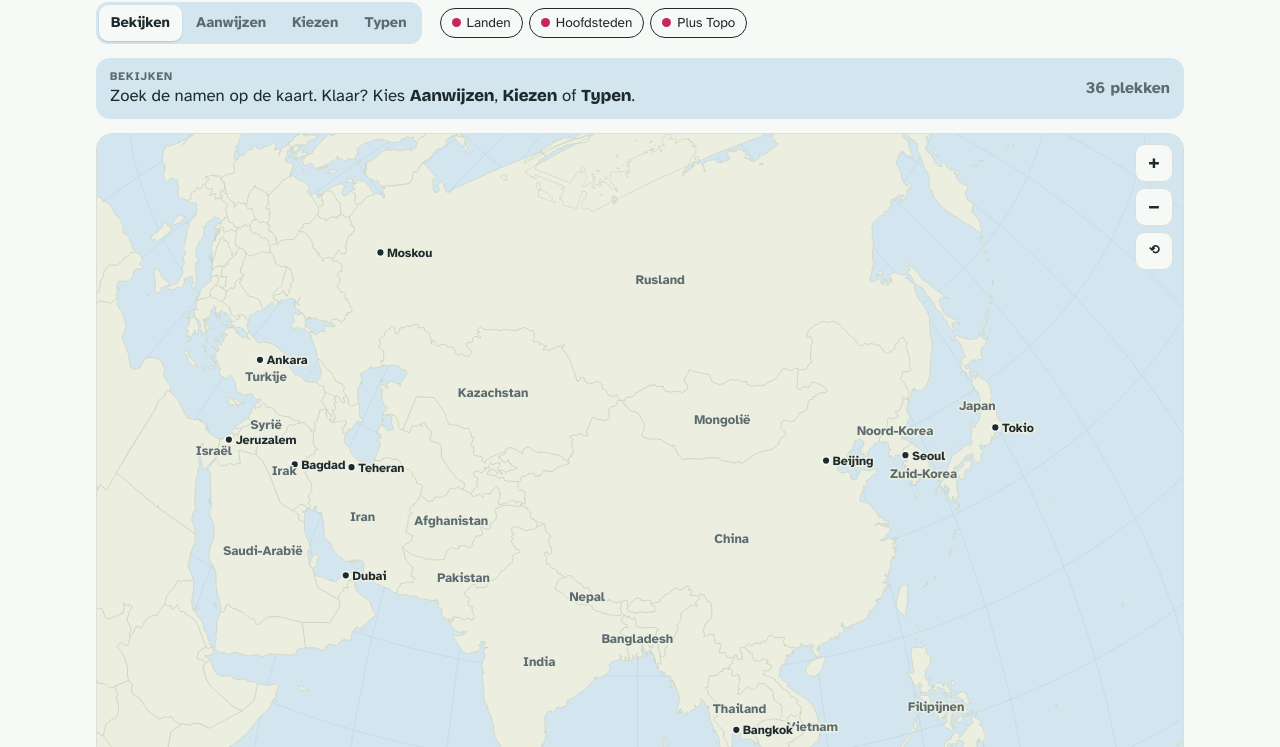
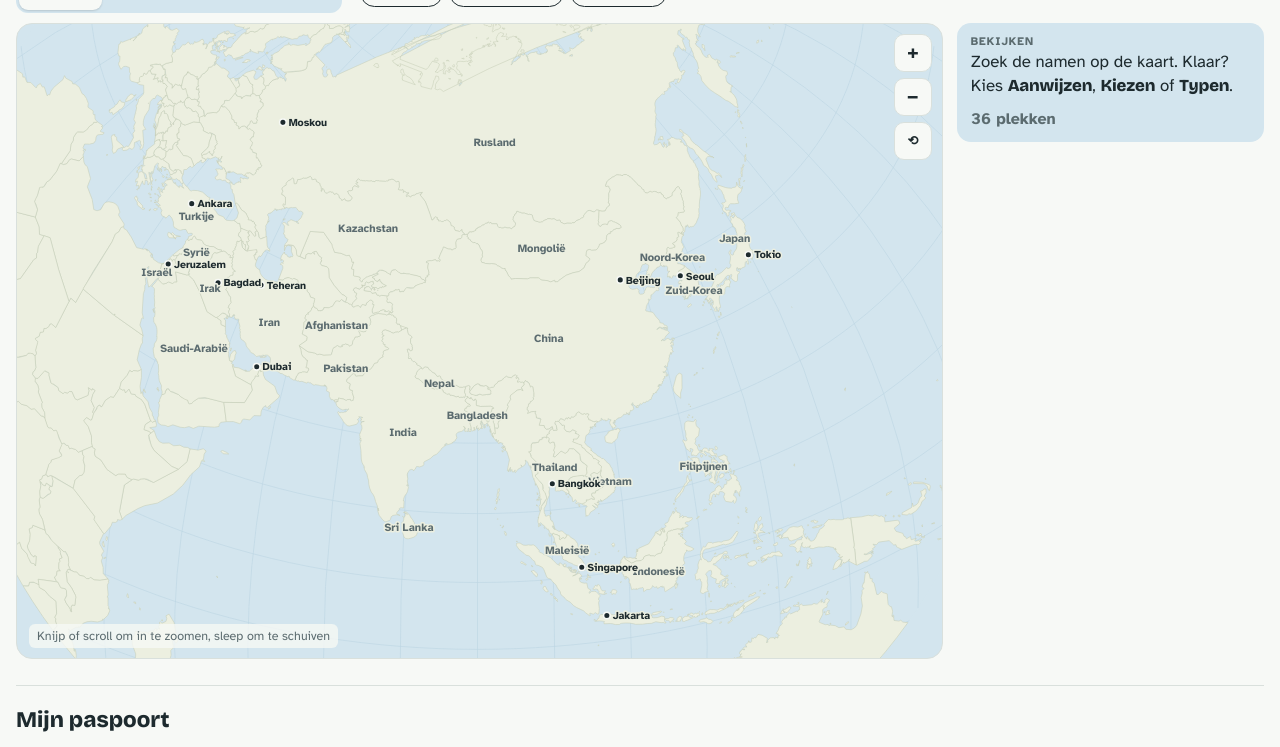
Before and after one commit to erikhupkes-stack/erikhupkes.github.io, a plain HTML site: page spellen/topotrainer-azie.html in a window 1280 px wide. Shown: the part 129-876 px from the top of the page. Drawn offline with nearby package versions, Linux system fonts and the light colour scheme.

Commit message:
Topotrainers: kaart vult het scherm op laptops
Op brede schermen staan de vraag en antwoorden in een kolom naast de
kaart en past alles zonder scrollen in beeld. Op telefoons blijft de
indeling onder elkaar. Ook 'Welk land is dit?' in plaats van 'Welke land'.

Co-Authored-By: Claude Opus 5.5 <noreply@anthropic.com>
Claude-Session: https://claude.ai/code/session_01C1dMZhP4qwz97fcCGRQy42

```diff
--- a/spellen/topotrainer-azie.html
+++ b/spellen/topotrainer-azie.html
@@ -67,7 +67,7 @@ button:focus-visible,input:focus-visible{outline:3px solid var(--accent);outline
 .btn{border:0;background:var(--ink);color:var(--paper);padding:9px 16px;border-radius:10px;font-weight:700}
 .btn.ghost{background:transparent;color:var(--ink);border:1.5px solid var(--border)}
 .mapbox{position:relative;border-radius:16px;overflow:hidden;background:var(--sea);border:1px solid var(--line);touch-action:none}
-#map{display:block;width:100%;height:auto;cursor:crosshair}
+#map{cursor:crosshair}
 .zoom{position:absolute;right:10px;top:10px;display:flex;flex-direction:column;gap:6px}
 .zoom button{width:38px;height:38px;border-radius:10px;border:1px solid var(--line);background:var(--paper);font-size:1.2rem;font-weight:700;display:grid;place-items:center}
 .hint{position:absolute;left:12px;bottom:10px;font-size:.78rem;color:var(--muted);background:color-mix(in srgb,var(--paper) 80%,transparent);padding:3px 8px;border-radius:6px}
@@ -119,11 +119,34 @@ button:focus-visible,input:focus-visible{outline:3px solid var(--accent);outline
 .reset{align-self:flex-start;font-size:.85rem}
 .toast[hidden]{display:none}
 .toast{position:fixed;left:50%;bottom:calc(20px + env(safe-area-inset-bottom,0px));transform:translateX(-50%);background:var(--ink);color:var(--paper);padding:10px 18px;border-radius:12px;font-weight:700;box-shadow:0 6px 20px #0003;display:flex;align-items:center;gap:10px;max-width:calc(100% - 32px)}
+
+/* one-screen layout: map fills the viewport, question panel beside it on wide screens */
+.wrap{max-width:1500px}
+.screen{display:flex;flex-direction:column;gap:12px}
+.stage{display:flex;flex-direction:column;gap:12px}
+.side{display:flex;flex-direction:column;gap:12px;min-width:0}
+.mapbox svg{display:block;width:100%;height:auto}
+@media (min-width:900px){
+  .wrap{padding-block:10px 32px}
+  .screen{height:calc(100dvh - 10px);min-height:540px;gap:10px}
+  header{align-items:center}
+  h1{font-size:clamp(1.4rem,2.2vw,1.9rem)}
+  .sub{margin-top:2px;font-size:.85rem}
+  .stage{flex:1;min-height:0;display:grid;grid-template-columns:minmax(0,1fr) clamp(250px,24vw,320px);gap:14px;padding-bottom:12px}
+  .mapbox{min-height:0;height:100%}
+  .mapbox svg{height:100%}
+  .side{overflow-y:auto}
+  .side .qbar{flex-direction:column;align-items:stretch;justify-content:flex-start;gap:10px}
+  .side .prog{flex-wrap:wrap}
+  .side .answers{grid-template-columns:1fr}
+  .side .typerow input{flex-basis:100%}
+}
 </style>
 </head>
 <body>
 
 <div class="wrap">
+<div class="screen">
   <a class="back" href="../index.html">← Alle spellen</a>
   <header>
     <div>
@@ -146,13 +169,9 @@ button:focus-visible,input:focus-visible{outline:3px solid var(--accent);outline
     <div class="chips" id="chips" role="group" aria-label="Wat oefen je?"></div>
   </div>
 
-  <div class="qbar" id="qbar">
-    <div class="qtext" id="qtext"></div>
-    <div class="prog" id="prog"></div>
-  </div>
-
+  <div class="stage">
   <div class="mapbox">
-    <svg id="map" viewBox="0 0 960 720" role="img" aria-label="Blinde kaart van Azië">
+    <svg id="map" viewBox="0 0 960 640" role="img" aria-label="Blinde kaart van Azië">
       <defs>
         <pattern id="sand" width="6" height="6" patternUnits="userSpaceOnUse"><circle cx="1.5" cy="1.5" r=".9" fill="var(--mount)" opacity=".55"/><circle cx="4.5" cy="4.5" r=".7" fill="var(--mount)" opacity=".4"/></pattern>
       </defs>
@@ -165,8 +184,15 @@ button:focus-visible,input:focus-visible{outline:3px solid var(--accent);outline
     </div>
     <div class="hint" id="hint">Knijp of scroll om in te zoomen, sleep om te schuiven</div>
   </div>
-
-  <div id="below"></div>
+  <aside class="side">
+    <div class="qbar" id="qbar">
+      <div class="qtext" id="qtext"></div>
+      <div class="prog" id="prog"></div>
+    </div>
+    <div id="below"></div>
+  </aside>
+  </div>
+</div>
 
   <section class="passport" id="passport">
     <h2>Mijn paspoort</h2>
@@ -238,7 +264,7 @@ const st=id=>store.items[id]||(store.items[id]={streak:0,ok:0,bad:0});
 const known=id=>(store.items[id]?.streak||0)>=2;
 
 /* ---------- map ---------- */
-const W=960,H=720;
+const W=960,H=640;
 const svg=d3.select('#map'), world=d3.select('#world');
 const proj=d3.geoAzimuthalEqualArea().rotate([-90,-38]).clipAngle(80).fitExtent([[0,0],[W,H]],{type:'MultiPoint',coordinates:[[26,30],[150,40],[90,78],[92,-10],[30,12],[145,-8],[40,60],[148,60]]});
 const path=d3.geoPath(proj);
@@ -372,7 +398,7 @@ function ask(){
     $('below').innerHTML='';
   } else {
     highlight(i);
-    $('qtext').innerHTML=`<span class="kind">Welke ${kindOf(i)} is dit?</span><b>?</b>`;
+    $('qtext').innerHTML=`<span class="kind">${kindOf(i)==="land"?"Welk":"Welke"} ${kindOf(i)} is dit?</span><b>?</b>`;
     if(mode==='kies'){
       const same=ITEMS.filter(x=>x.kind===i.kind&&x!==i), other=ITEMS.filter(x=>x!==i&&x.t===i.t&&!same.includes(x));
       const opts=d3.shuffle([...d3.shuffle(same).slice(0,3)]);
```
Also changed, not shown: spellen/topotrainer-wereld.html (+35 -9 lines).
